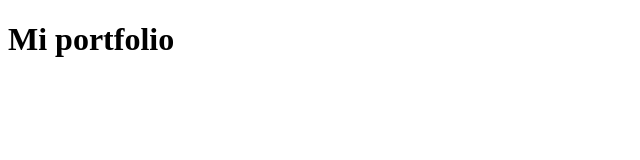
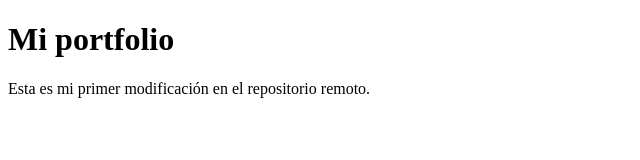
Before and after one commit to francorodriguez72/Portfolio-2022, a plain HTML site: page index.html in a window 1280 px wide. Shown: the whole page, without its empty margins (0-640 px from the left). Drawn offline with Linux system fonts and the light colour scheme.

Commit message:
Update index.html

```diff
--- a/index.html
+++ b/index.html
@@ -6,6 +6,10 @@
     </head>
     <body>
         <h1> Mi portfolio </h1>
+
+        <div> <p> Esta es mi primer modificación en el repositorio remoto. </p> <div/>
+
+
     </body>
 
 </html>
```
